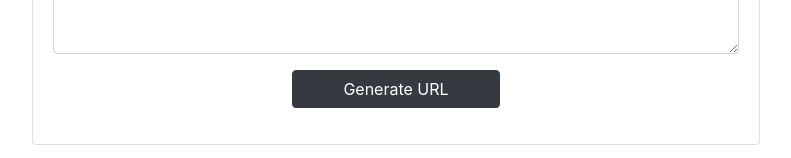
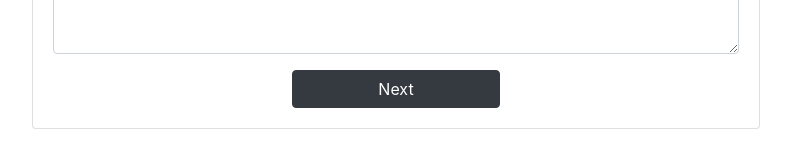
Before and after one commit to syoon123/etemplate, a React (Create React App) app in the folder app/: page / in a window 1280 px wide. Shown: the part 841-999 px from the top of the page, without its empty margins (244-1035 px from the left). Built offline with nearby package versions, Linux system fonts and the light colour scheme.

Commit message:
made recipients preview component

```diff
--- a/app/src/App.tsx
+++ b/app/src/App.tsx
@@ -124,7 +124,7 @@ export default function App() {
                 <Row className="justify-content-md-center">
                   <Col lg={4}>
                     {CustomButton({
-                      label: 'Generate URL',
+                      label: 'Next',
                       action: handleGenerateUrl,
                       class: 'btn-dark btn-block',
                       isHidden: !isEditing,
@@ -133,7 +133,14 @@ export default function App() {
                 </Row>
                 <Row>
                   <Col>
-                    <p>{mailToUrl}</p>
+                    {TemplatePreview({
+                      isHidden: isEditing,
+                      subject: subject,
+                      recipients: recipients,
+                      cc: cc,
+                      bcc: bcc,
+                      body: body,
+                    })}
                   </Col>
                 </Row>
               </Card.Body>
--- /dev/null
+++ b/app/src/components/RecipientsPreview.tsx
@@ -0,0 +1,23 @@
+import React from 'react';
+
+type RecipientsPreviewProps = {
+  label: string;
+  recipients: string[];
+  noRecipients: string;
+};
+
+export default function RecipientsPreview(props: RecipientsPreviewProps) {
+  let recipientsString: string = '';
+  if (props.recipients.length === 0) {
+    recipientsString = props.noRecipients;
+  } else {
+    for (let i in props.recipients) {
+      recipientsString = recipientsString + props.recipients[i] + ', ';
+    }
+    recipientsString = recipientsString.substring(
+      0,
+      recipientsString.length - 2
+    );
+  }
+  return <p>{props.label + ': ' + recipientsString}</p>;
+}
--- a/app/src/components/TemplatePreview.tsx
+++ b/app/src/components/TemplatePreview.tsx
@@ -1,17 +1,28 @@
 import React from 'react';
+import RecipientsPreview from './RecipientsPreview';
 
 type TemplatePreviewProps = {
   isHidden: boolean;
   subject: string;
+  recipients: string[];
+  cc: string[];
+  bcc: string[];
+  body: string;
 };
 
 export default function TemplatePreview(props: TemplatePreviewProps) {
   if (props.isHidden) {
     return;
   }
+
   return (
-    <h2 className="break-word mb-3">
-      {props.subject ? props.subject : '[No Subject]'}
-    </h2>
+    <>
+      {RecipientsPreview({
+        label: 'To',
+        recipients: props.recipients,
+        noRecipients: '[blank]',
+      })}
+      <p>{props.body ? props.body : '[No body]'}</p>
+    </>
   );
 }
```
